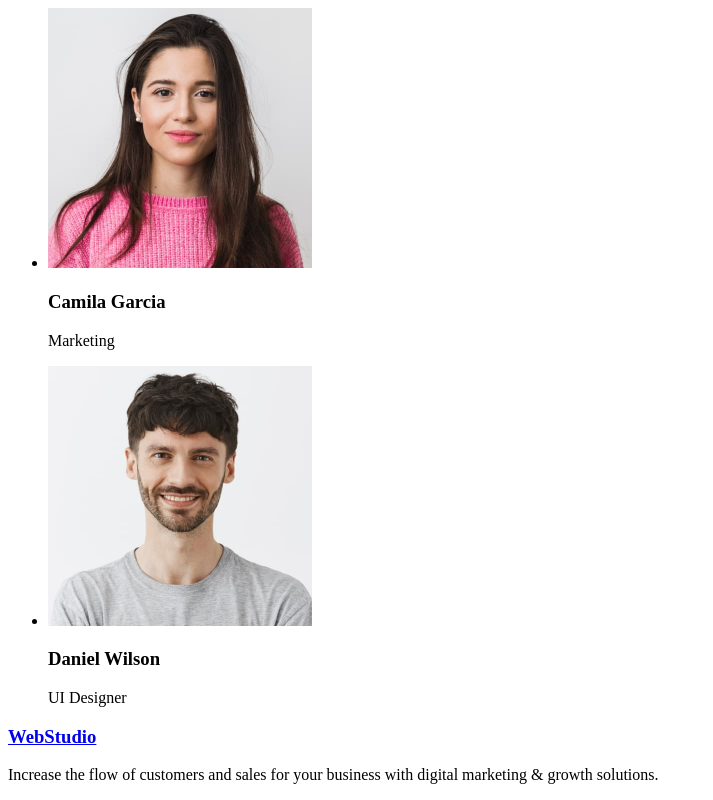
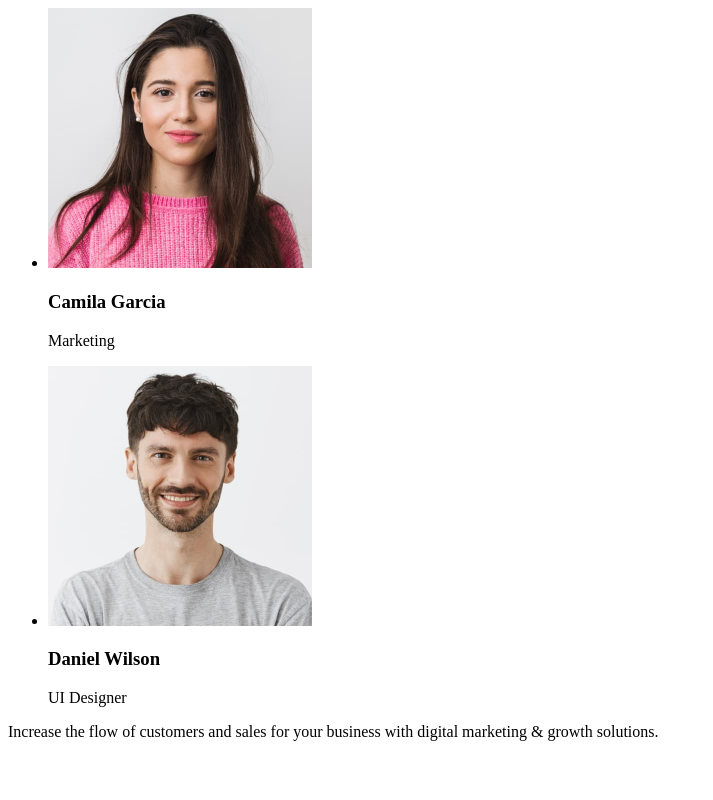
Before and after one commit to Slahur/goit-markup-hw-01, a plain HTML site: page index.html in a window 1280 px wide. Shown: the part 2012-2812 px from the top of the page, without its empty margins (0-713 px from the left). After the commit the page ends 2769 px from the top, so only its background shows below. Drawn offline with Linux system fonts and the light colour scheme.

Commit message:
ReadyDone

```diff
--- a/index.html
+++ b/index.html
@@ -128,7 +128,7 @@
       </section>
     </main>
     <footer>
-      <a href="./index.html"><h3>WebStudio</h3></a>
+      <a href="./index.html"><WebStudio></a>
 
       <p>
         Increase the flow of customers and sales for your business with digital
```
